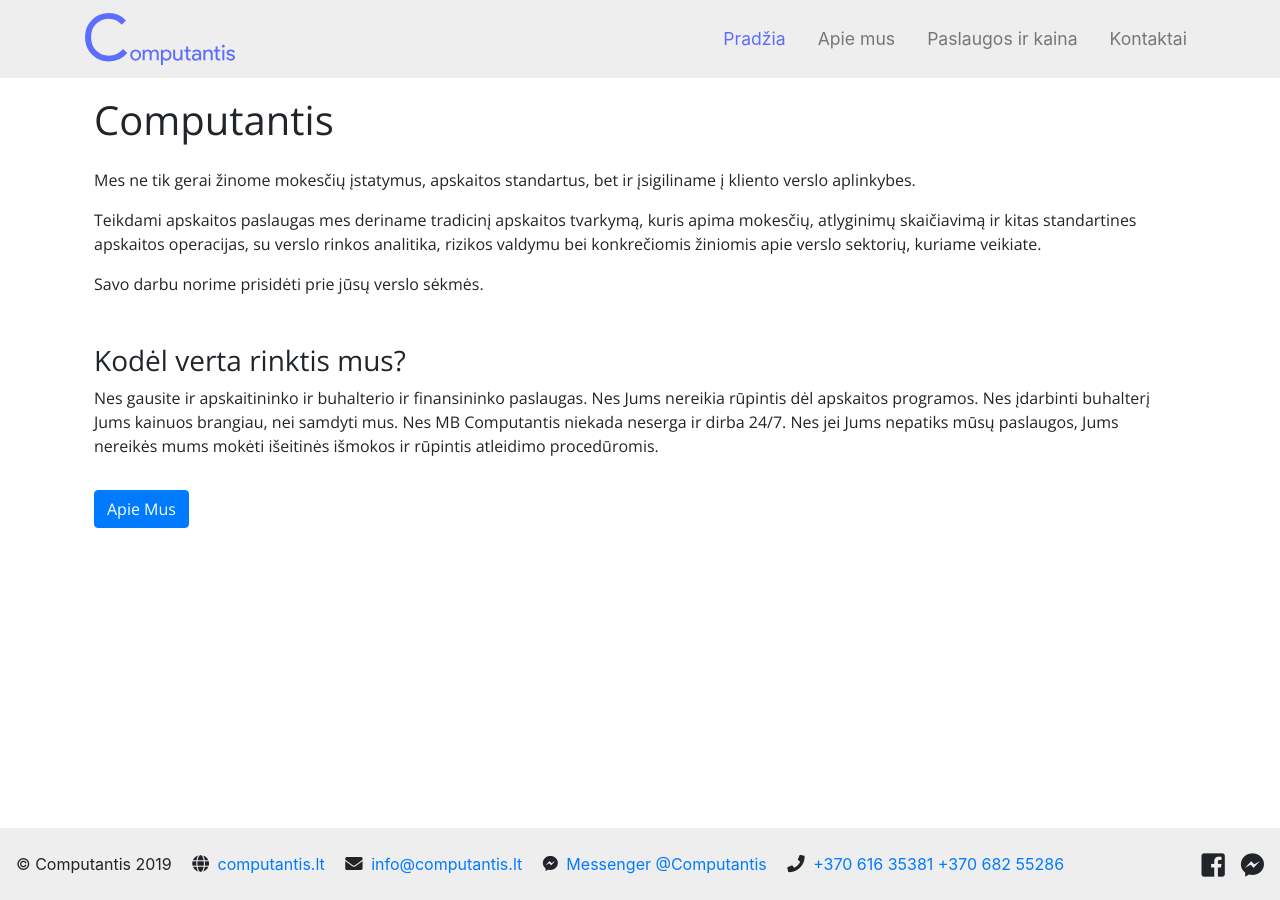
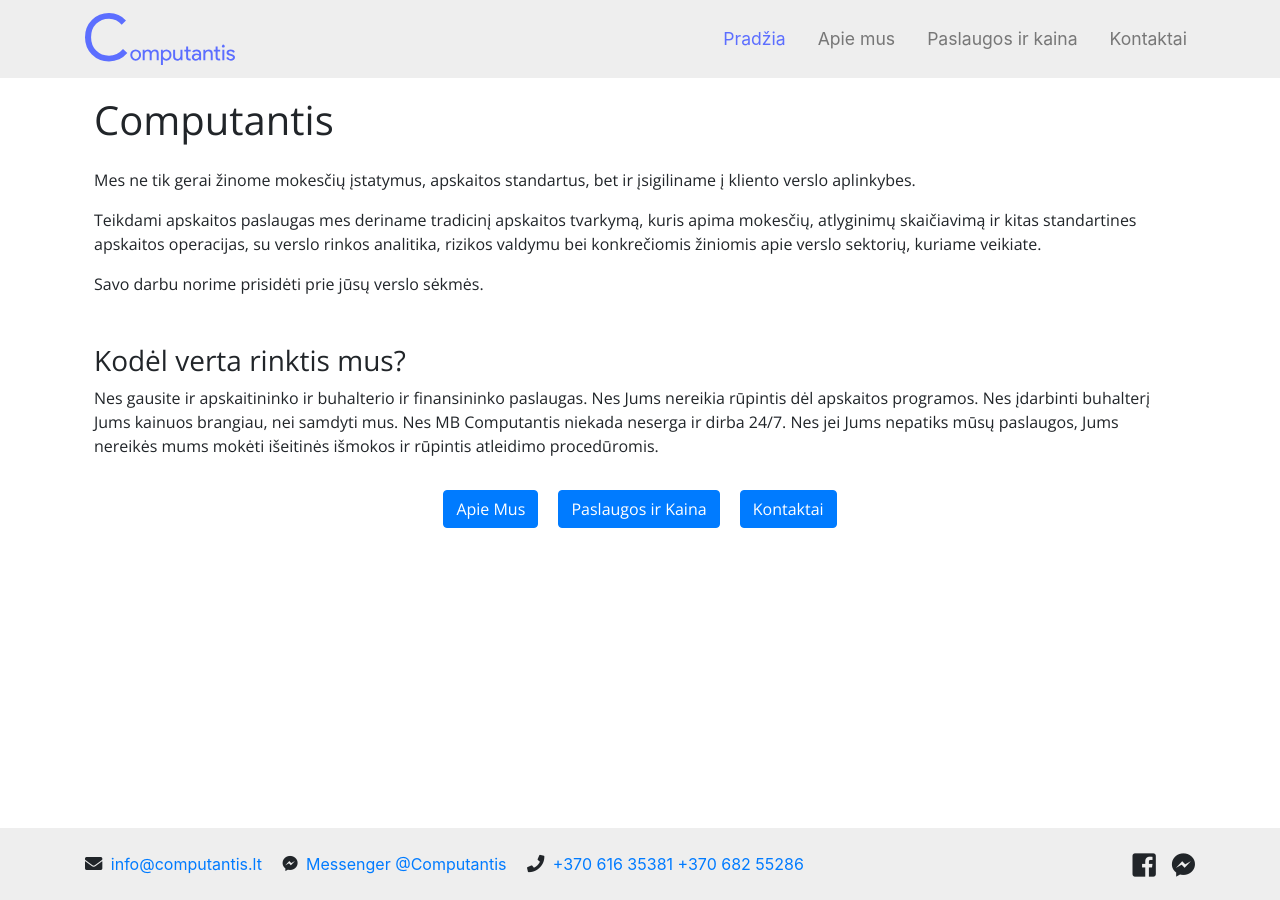
Before and after one commit to MantasJan/Computantis, a Jekyll site: the page built from index.html, in a window 1280 px wide. Built offline with Jekyll 4.4.1, drawn with Linux system fonts in a browser that asks for light colours; nearby versions of some CDN libraries.

Commit message:
more buttons

```diff
--- a/_includes/footer.html
+++ b/_includes/footer.html
@@ -1,11 +1,12 @@
 <footer class="bg-lightgray pt-4 mt-5 pb-2">
-  <p class="text-left">© Computantis 2019
-    <a href="https://m.me/1100491010160054?fbclid=IwAR3zIHm1s3ySX9FE1-ysqRiPjKcDRgCyMkg63_AyR6OzhLEpZuA0xkUvmE8"><i class="footer-button fab fa-facebook-messenger float-right ml-3"></i></a>
-    <a href="https://www.facebook.com/Computantis-1100491010160054"><i class="footer-button fab fa-facebook-square float-right"></i></a>
+  <div class="container">
+    <p class="text-left">
+      <a href="https://m.me/1100491010160054?fbclid=IwAR3zIHm1s3ySX9FE1-ysqRiPjKcDRgCyMkg63_AyR6OzhLEpZuA0xkUvmE8"><i class="footer-button fab fa-facebook-messenger float-right ml-3"></i></a>
+      <a href="https://www.facebook.com/Computantis-1100491010160054"><i class="footer-button fab fa-facebook-square float-right"></i></a>
 
-    <a href="https://computantis.lt" class="ml-lg-3 d-block d-lg-inline text-nowrap"><i class="contacts-icon fas fa-globe mr-1"></i> computantis.lt</a>
-    <a href="mailto:info@computantis.lt" class="ml-lg-3 d-block d-lg-inline text-nowrap"><i class="contacts-icon fas fa-envelope mr-1"></i> info@computantis.lt</a>
-    <a href="https://m.me/1100491010160054?fbclid=IwAR3zIHm1s3ySX9FE1-ysqRiPjKcDRgCyMkg63_AyR6OzhLEpZuA0xkUvmE8" class="ml-lg-3 d-block d-lg-inline text-nowrap"><i class="contacts-icon fab fa-facebook-messenger mr-1"></i> Messenger @Computantis</a>
-    <span class="ml-lg-3 d-block d-lg-inline text-nowrap"><i class="contacts-icon fas fa-phone mr-1"></i><a href="tel:+37061635381"> +370 616 35381</a><a href="tel:+37068255286"> +370 682 55286</a></span>
-  </p>
+      <a href="mailto:info@computantis.lt" class="mr-lg-3 d-block d-lg-inline text-nowrap"><i class="contacts-icon fas fa-envelope mr-1"></i> info@computantis.lt</a>
+      <a href="https://m.me/1100491010160054?fbclid=IwAR3zIHm1s3ySX9FE1-ysqRiPjKcDRgCyMkg63_AyR6OzhLEpZuA0xkUvmE8" class="mr-lg-3 d-block d-lg-inline text-nowrap"><i class="contacts-icon fab fa-facebook-messenger mr-1"></i> Messenger @Computantis</a>
+      <span class="mr-lg-3 d-block d-lg-inline text-nowrap"><i class="contacts-icon fas fa-phone mr-1"></i><a href="tel:+37061635381"> +370 616 35381</a><a href="tel:+37068255286"> +370 682 55286</a></span>
+    </p>
+  </div>
 </footer>
--- a/index.html
+++ b/index.html
@@ -15,4 +15,8 @@
   <h3>Kodėl verta rinktis mus?</h3>
   <p>Nes gausite ir apskaitininko ir buhalterio ir finansininko paslaugas. Nes Jums nereikia rūpintis dėl apskaitos programos. Nes įdarbinti buhalterį Jums kainuos brangiau, nei samdyti mus. Nes MB Computantis niekada neserga ir dirba 24/7. Nes jei Jums nepatiks mūsų paslaugos, Jums nereikės mums mokėti išeitinės išmokos ir rūpintis atleidimo procedūromis.</p>
 </div>
-<a class="btn btn-primary mt-3 col-12 col-sm-auto" href="/apiemus" role="button">Apie Mus</a>
+<div class="text-center">
+  <a class="btn btn-primary mt-3 col-12 col-sm-auto" href="/apiemus" role="button">Apie Mus</a>
+  <a class="btn btn-primary mt-3 col-12 col-sm-auto ml-sm-3 mr-sm-3" href="/paslaugosirkaina" role="button">Paslaugos ir Kaina</a>
+  <a class="btn btn-primary mt-3 col-12 col-sm-auto" href="/kontaktai" role="button">Kontaktai</a>
+</div>
```
